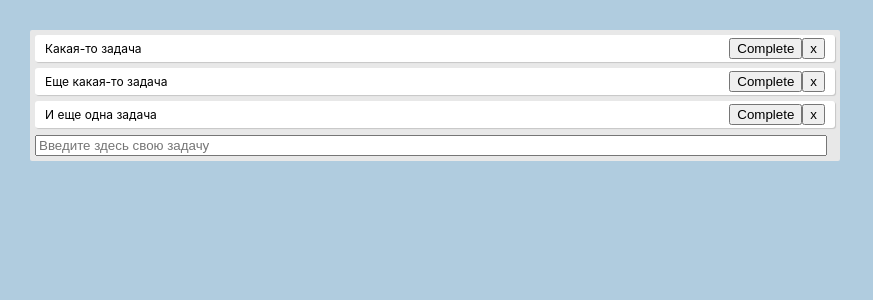
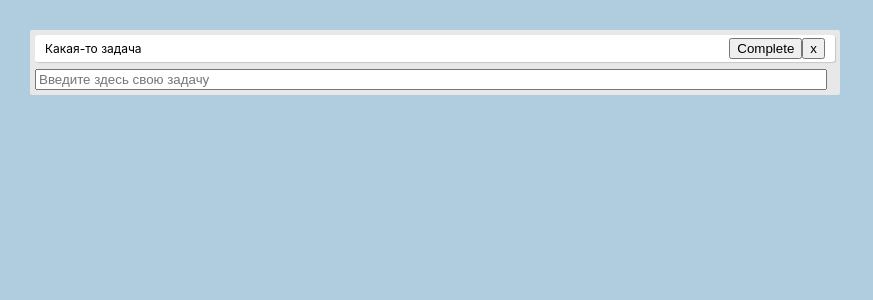
Before and after one commit to StellarProcy/todolist, a React (Create React App) app: page / in a window 1280 px wide. Shown: the top 300 px of the page, without its empty margins (0-873 px from the left). Built offline with nearby package versions, Linux system fonts and the light colour scheme.

Commit message:
Removing 2 tasks

```diff
--- a/src/App.js
+++ b/src/App.js
@@ -48,14 +48,6 @@ function App() {
       text: "Какая-то задача",
       isCompleted: false
     },
-    {
-      text: "Еще какая-то задача",
-      isCompleted: false
-    },
-    {
-      text: "И еще одна задача",
-      isCompleted: false
-    }
   ]);
 
   const addTodo = text => {
```
